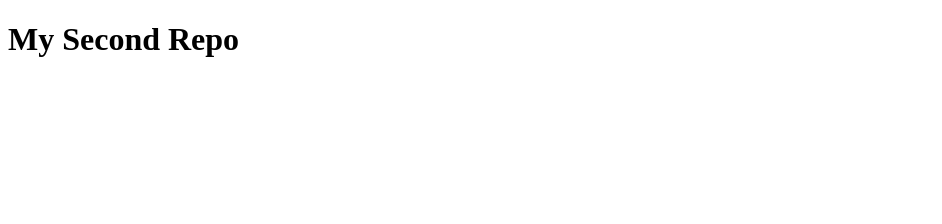
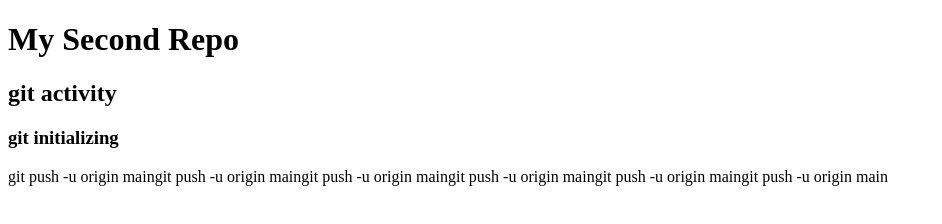
Before and after one commit to JannatulFardouse/my-second-repo, a plain HTML site: page index.html in a window 1280 px wide. Shown: the whole page, without its empty margins (0-942 px from the left). Drawn offline with Linux system fonts and the light colour scheme.

Commit message:
add head and paragraph

```diff
--- a/index.html
+++ b/index.html
@@ -8,5 +8,9 @@
 </head>
 <body>
     <h1>My Second Repo</h1>
+    <h2>git activity</h2>
+    <h3>git initializing
+    </h3>
+    <p>git push -u origin maingit push -u origin maingit push -u origin maingit push -u origin maingit push -u origin maingit push -u origin main</p>
 </body>
 </html>
```
